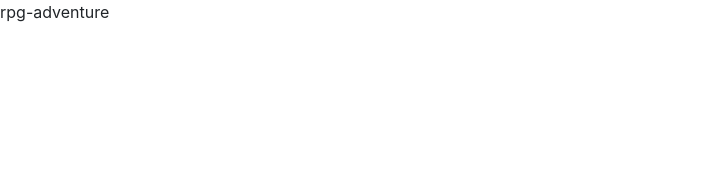
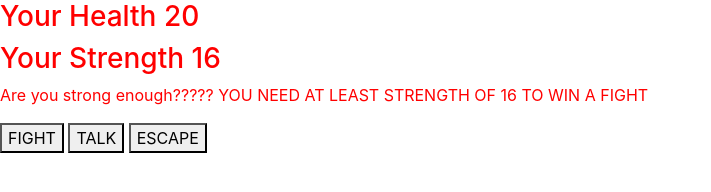
Before and after one commit to ctb116/RPG-Adventure, a website built with webpack: page src/index.html in a window 1280 px wide. Shown: the whole page, without its empty margins (0-711 px from the left). Built offline with nearby package versions, Linux system fonts and the light colour scheme.

Commit message:
add html elements and jquery functions

```diff
--- a/src/index.html
+++ b/src/index.html
@@ -1,10 +1,22 @@
+<!-- import './styles.css' -->
+
 <!DOCTYPE html>
 <html>
   <head>
-    <script type="text/javascript" src="bundle.js"></script>
     <title>rpg-adventure</title>
   </head>
   <body>
-    <p>rpg-adventure</p>
+
+    <!-- <h3>Goblin Health<span id="goblin-health"></span></h3> -->
+    <h3>Your Health<span id="character-health"></span></h3>
+    <h3>Your Strength<span id="character-str"></span></h3>
+
+    <p>Are you strong enough????? YOU NEED AT LEAST STRENGTH OF 16 TO WIN A FIGHT<p>
+
+<div id="encounterOne">
+    <button id="fight-button">FIGHT</button>
+    <button id="talk-button" onclick="talk()">TALK</button>
+    <button id="escape-button" onclick="escape()">ESCAPE</button>
+</div>
   </body>
 </html>
--- a/src/main.js
+++ b/src/main.js
@@ -2,7 +2,26 @@ import $ from 'jquery';
 import 'bootstrap';
 import 'bootstrap/dist/css/bootstrap.min.css';
 import './styles.css';
+import { Character, fighter, caster, rogue } from './rpg.js';
+// import { fighter } from './rpg.js';
+
+console.log(fighter);
 
 $(document).ready(function() {
+  console.log(fighter.stats[0]);
+  console.log(caster.name);
+  console.log(rogue.name);
+
+  $("#character-health").text(" " + fighter.stats[0]);
+  $("#character-str").text(" " + fighter.attributes[0]);
+
+  $("#fight-button").click(function(){
+    if(fighter.attributes[0] >= 16) {
+      alert("YOU STRONG YOU WIN!!!!!");
+    } else {
+      alert("you are are weak you lose");
+    }
+  })
+
 
 });
--- a/src/rpg.js
+++ b/src/rpg.js
@@ -6,6 +6,16 @@ export function Character(name, role, level, attributes, stats, inventory) {
   this.stats = stats;
   this.inventory = inventory;
 }
+
+
+// attributes = [Str, Dex, Agi, Chr, Wis, AC] attributes constant
+// stats = [HP, AP] stats deplete
+
+export var fighter = new Character ("Duff", "Fighter", 1, [16, 10, 12, 17, 5, 17], [20, 2], ["sword", "heal potion"]);
+
+export var caster = new Character ("Balthazar", "Spellcaster", 1, [5, 6, 6, 10, 16, 12], [10, 2], ["potion", "fat book"]);
+
+export var rogue = new Character ("Tarence", "Rogue", 1, [5, 16, 13, 14, 10, 14], [14, 2], ["lockpick", "poison"]);
 
 
 Character.prototype.characterFighter = function () {
@@ -20,6 +30,18 @@ Character.prototype.characterRogue = function () {
   return this.name;
 };
 
+
+// const fight = () => {
+//
+//   document.getElementById('character-health').innerText = fighter.stats[0];
+//   console.log("fighter.stats[0]");
+//
+// }
+
+
+// }
+
+
 // Character.prototype.characterInventory = function () {
 //   return this.inventory[1];
 //
--- a/src/styles.css
+++ b/src/styles.css
@@ -0,0 +1,3 @@
+body {
+  color: red;
+}
```
Also changed, not shown: 1 other file.
